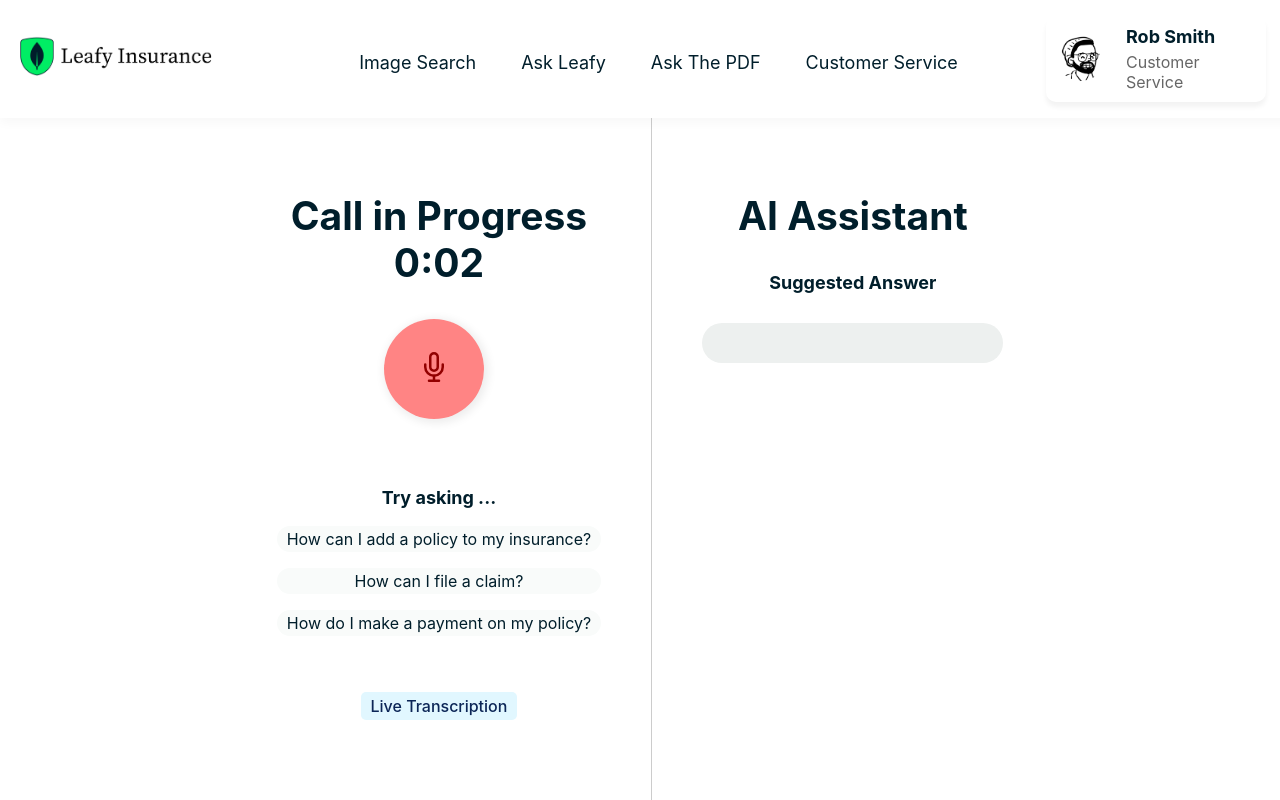
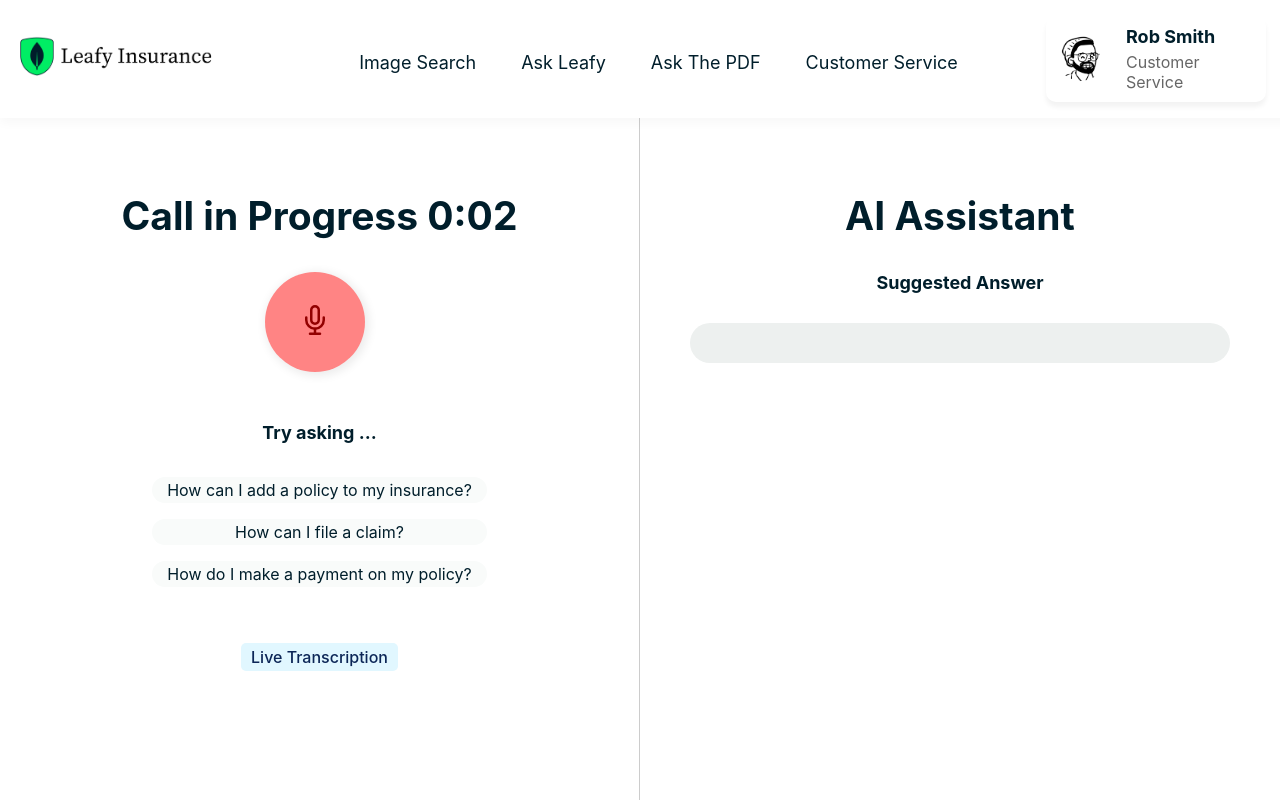
Before and after one commit to mongodb-industry-solutions/Insurance-customer-service, a React (Create React App) app in the folder frontend/: page /CustomerService in a window 1280 px wide. Both pictures are taken after a click on the button "Accept". Built offline with nearby package versions, Linux system fonts and the light colour scheme.

Commit message:
Fixed issues with half screen split

```diff
--- a/frontend/src/_pages/CustomerService/CustomerService.js
+++ b/frontend/src/_pages/CustomerService/CustomerService.js
@@ -236,13 +236,20 @@ const App = () => {
 
             <div className={styles.suggestionSection}>
               <h3>Try asking ...</h3>
-              <p className={styles.suggestion}>How can I add a policy to my insurance?</p>
-              <p className={styles.suggestion}>How can I file a claim?</p>
-              <p className={styles.suggestion}>How do I make a payment on my policy?</p>
+
+              <div className={styles.suggestionContainer}>
+                <p className={styles.suggestion}>How can I add a policy to my insurance?</p>
+                <p className={styles.suggestion}>How can I file a claim?</p>
+                <p className={styles.suggestion}>How do I make a payment on my policy?</p>
+              </div>
             </div>
 
             <div>
-              <h3 className={styles.badge}>Live Transcription</h3>
+
+              <div className={styles.badgeContainer}>
+                <div className={styles.badge}>Live Transcription</div>
+              </div>
+
               <p>{transcription}</p>
             </div>
           </div>
--- a/frontend/src/_pages/CustomerService/customerService.module.css
+++ b/frontend/src/_pages/CustomerService/customerService.module.css
@@ -1,7 +1,6 @@
 .content {
     display: flex;
-    height: 100%;
-    /* Ensures the content fills the height of the parent container */
+    height: 100vh; /* Full viewport height */
     margin-top: 220px;
     position: fixed;
     overflow-y: scroll;
@@ -69,27 +68,24 @@ button{
     background-color: #DE473B;
 }
 
+.leftPanel, .rightPanel {
+    width: 50%; /* Each panel takes up half of the screen */
+    height: 100vh; /* Full viewport height */
+    overflow-y: auto; /* Enable vertical scrolling for content */
+    padding: 50px;
+    box-sizing: border-box;
+    position: fixed; /* Prevent movement when other elements appear */
+}
+
 .leftPanel {
-    flex: 1;
-    /* Each div takes up equal space */
-    border-right: 1px solid #ccc;
-    /* Vertical line between the divs */
-    padding: 50px;
-    /* Adjust as needed */
-    box-sizing: border-box;
-    /* Ensures padding is included in the width */
-    display: flex;
-    flex-direction: column;
-    align-items: center;
-    /* Center items horizontally */
+    left: 0;
+    border-right: 1px solid #ccc; /* Divider between panels */
 }
 
 .rightPanel {
-    flex: 1;
-    /* Each div takes up equal space */
-    padding: 50px;
-    /* Adjust as needed */
+    right: 0;
 }
+
 
 
 
@@ -127,7 +123,9 @@ button{
 
 .suggestionSection {
     margin-top: 40px;
-    width: max-content;
+
+    justify-content: center; /* Horizontally center */
+    align-items: center; /* Vertically center */
 }
 
 h3 {
@@ -136,13 +134,27 @@ h3 {
 
 }
 
+.suggestionContainer {
+    display: inline-block;
+    justify-content: center; /* Horizontally center */
+    align-items: center; /* Vertically center */
+    height: 100%; /* Ensure the container takes up the full height of the panel */
+
+}
+
 .suggestion {
     border-radius: 50px;
     font-size: 16px;
-    padding: 3px 10px;
+    padding: 3px 15px;
     background-color: #F9FBFA;
 }
 
+.badgeContainer {
+    display: flex;
+    justify-content: center; /* Horizontally center */
+    align-items: center; /* Vertically center */
+
+}
 
 .badge {
     background-color: #E1F7FF;
@@ -155,6 +167,7 @@ h3 {
     max-width: fit-content;
 }
 
+
 .answer {
     font-size: 17px;
     background-color: #edf0ef;
```
